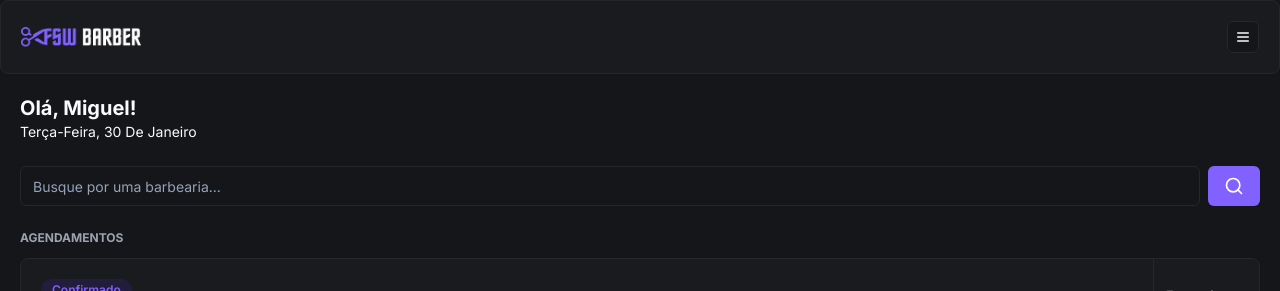
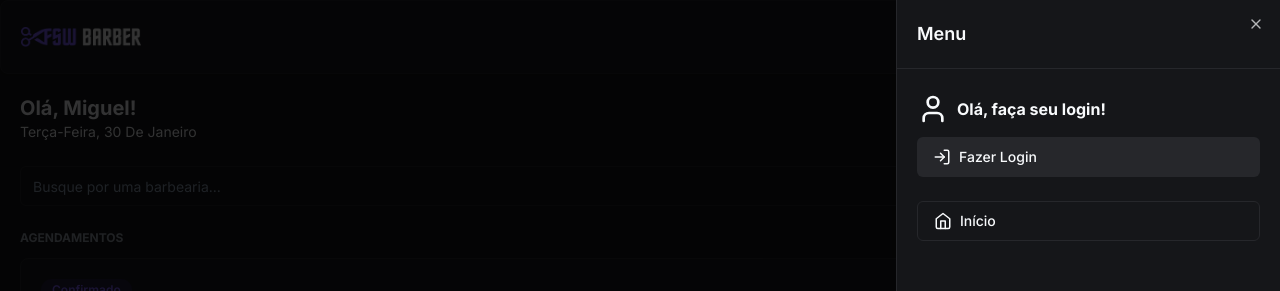
Before and after one commit to RaunyGL/FSW-Barber, a Next.js app: page / in a window 1280 px wide. Both pictures are taken after a click on the button 1243 px from the left and 37 px from the top of the page. Shown: the top 291 px of the page. Built offline with nearby package versions, Linux system fonts and the light colour scheme; no server answers; the database is empty.

Commit message:
feat: add sign in and sign out

```diff
--- a/app/_components/header.tsx
+++ b/app/_components/header.tsx
@@ -3,17 +3,99 @@
 import Image from "next/image";
 import { Card, CardContent } from "./ui/card";
 import { Button } from "./ui/button";
-import { MenuIcon } from "lucide-react";
-
+import {
+  Calendar,
+  CalendarIcon,
+  HomeIcon,
+  LogInIcon,
+  LogOutIcon,
+  MenuIcon,
+  UserIcon,
+} from "lucide-react";
+import {
+  Sheet,
+  SheetContent,
+  SheetHeader,
+  SheetTitle,
+  SheetTrigger,
+} from "./ui/sheet";
+import { signIn, signOut, useSession } from "next-auth/react";
+import { Avatar, AvatarImage } from "./ui/avatar";
+import Link from "next/link";
 
 const Header = () => {
+  const { data, status } = useSession();
+
+  const handleLogoutClick = () => signOut();
+
+  const handleLoginClick = () => signIn("google");
+
   return (
     <Card>
       <CardContent className="p-5 justify-between items-center flex flex-row">
         <Image src="/logo.png" alt="FSW Barber" height={18} width={120} />
-        <Button variant="outline" size="icon" className="h-8 w-8">
-          <MenuIcon size={16}/>
-          </Button>
+        <Sheet>
+          <SheetTrigger asChild>
+            <Button variant="outline" size="icon" className="h-8 w-8">
+              <MenuIcon size={16} />
+            </Button>
+          </SheetTrigger>
+
+          <SheetContent className="p-0">
+            <SheetHeader className="text-left border-b border-solid border-secondary p-5">
+              <SheetTitle>Menu</SheetTitle>
+            </SheetHeader>
+
+            {data?.user ? (
+              <div className="flex justify-between px-5 py-6 items-center">
+                <div className="flex items-center gap-3">
+                  <Avatar>
+                    <AvatarImage src={data.user?.image ?? ""} />
+                  </Avatar>
+
+                  <h2 className="font-bold">{data.user.name}</h2>
+                </div>
+
+                <Button variant="secondary" size="icon">
+                  <LogOutIcon onClick={handleLogoutClick} />
+                </Button>
+              </div>
+            ) : (
+              <div className=" flex flex-col px-5 py-6 gap-3">
+                <div className="flex items-center gap-2">
+                  <UserIcon size={32} />
+                  <h2 className="font-bold">Olá, faça seu login!</h2>
+                </div>
+                <Button
+                  variant="secondary"
+                  className="w-full justify-start"
+                  onClick={handleLoginClick}
+                >
+                  <LogInIcon className="mr-2" size={18} />
+                  Fazer Login
+                </Button>
+              </div>
+            )}
+
+            <div className="flex flex-col gap-3 px-5">
+              <Button variant="outline" className="justify-start" asChild>
+                <Link href="/">
+                  <HomeIcon size={18} className="mr-2" />
+                  Início
+                </Link>
+              </Button>
+
+              {data?.user && (
+                <Button variant="outline" className="justify-start" asChild>
+                  <Link href="/bookings">
+                    <CalendarIcon size={18} className="mr-2" />
+                    Agendamentos
+                  </Link>
+                </Button>
+              )}
+            </div>
+          </SheetContent>
+        </Sheet>
       </CardContent>
     </Card>
   );
--- /dev/null
+++ b/app/_components/ui/sheet.tsx
@@ -0,0 +1,140 @@
+"use client"
+
+import * as React from "react"
+import * as SheetPrimitive from "@radix-ui/react-dialog"
+import { cva, type VariantProps } from "class-variance-authority"
+import { X } from "lucide-react"
+
+import { cn } from "@/app/_lib/utils"
+
+const Sheet = SheetPrimitive.Root
+
+const SheetTrigger = SheetPrimitive.Trigger
+
+const SheetClose = SheetPrimitive.Close
+
+const SheetPortal = SheetPrimitive.Portal
+
+const SheetOverlay = React.forwardRef<
+  React.ElementRef<typeof SheetPrimitive.Overlay>,
+  React.ComponentPropsWithoutRef<typeof SheetPrimitive.Overlay>
+>(({ className, ...props }, ref) => (
+  <SheetPrimitive.Overlay
+    className={cn(
+      "fixed inset-0 z-50 bg-black/80  data-[state=open]:animate-in data-[state=closed]:animate-out data-[state=closed]:fade-out-0 data-[state=open]:fade-in-0",
+      className
+    )}
+    {...props}
+    ref={ref}
+  />
+))
+SheetOverlay.displayName = SheetPrimitive.Overlay.displayName
+
+const sheetVariants = cva(
+  "fixed z-50 gap-4 bg-background p-6 shadow-lg transition ease-in-out data-[state=open]:animate-in data-[state=closed]:animate-out data-[state=closed]:duration-300 data-[state=open]:duration-500",
+  {
+    variants: {
+      side: {
+        top: "inset-x-0 top-0 border-b data-[state=closed]:slide-out-to-top data-[state=open]:slide-in-from-top",
+        bottom:
+          "inset-x-0 bottom-0 border-t data-[state=closed]:slide-out-to-bottom data-[state=open]:slide-in-from-bottom",
+        left: "inset-y-0 left-0 h-full w-3/4 border-r data-[state=closed]:slide-out-to-left data-[state=open]:slide-in-from-left sm:max-w-sm",
+        right:
+          "inset-y-0 right-0 h-full w-3/4  border-l data-[state=closed]:slide-out-to-right data-[state=open]:slide-in-from-right sm:max-w-sm",
+      },
+    },
+    defaultVariants: {
+      side: "right",
+    },
+  }
+)
+
+interface SheetContentProps
+  extends React.ComponentPropsWithoutRef<typeof SheetPrimitive.Content>,
+    VariantProps<typeof sheetVariants> {}
+
+const SheetContent = React.forwardRef<
+  React.ElementRef<typeof SheetPrimitive.Content>,
+  SheetContentProps
+>(({ side = "right", className, children, ...props }, ref) => (
+  <SheetPortal>
+    <SheetOverlay />
+    <SheetPrimitive.Content
+      ref={ref}
+      className={cn(sheetVariants({ side }), className)}
+      {...props}
+    >
+      {children}
+      <SheetPrimitive.Close className="absolute right-4 top-4 rounded-sm opacity-70 ring-offset-background transition-opacity hover:opacity-100 focus:outline-none focus:ring-2 focus:ring-ring focus:ring-offset-2 disabled:pointer-events-none data-[state=open]:bg-secondary">
+        <X className="h-4 w-4" />
+        <span className="sr-only">Close</span>
+      </SheetPrimitive.Close>
+    </SheetPrimitive.Content>
+  </SheetPortal>
+))
+SheetContent.displayName = SheetPrimitive.Content.displayName
+
+const SheetHeader = ({
+  className,
+  ...props
+}: React.HTMLAttributes<HTMLDivElement>) => (
+  <div
+    className={cn(
+      "flex flex-col space-y-2 text-center sm:text-left",
+      className
+    )}
+    {...props}
+  />
+)
+SheetHeader.displayName = "SheetHeader"
+
+const SheetFooter = ({
+  className,
+  ...props
+}: React.HTMLAttributes<HTMLDivElement>) => (
+  <div
+    className={cn(
+      "flex flex-col-reverse sm:flex-row sm:justify-end sm:space-x-2",
+      className
+    )}
+    {...props}
+  />
+)
+SheetFooter.displayName = "SheetFooter"
+
+const SheetTitle = React.forwardRef<
+  React.ElementRef<typeof SheetPrimitive.Title>,
+  React.ComponentPropsWithoutRef<typeof SheetPrimitive.Title>
+>(({ className, ...props }, ref) => (
+  <SheetPrimitive.Title
+    ref={ref}
+    className={cn("text-lg font-semibold text-foreground", className)}
+    {...props}
+  />
+))
+SheetTitle.displayName = SheetPrimitive.Title.displayName
+
+const SheetDescription = React.forwardRef<
+  React.ElementRef<typeof SheetPrimitive.Description>,
+  React.ComponentPropsWithoutRef<typeof SheetPrimitive.Description>
+>(({ className, ...props }, ref) => (
+  <SheetPrimitive.Description
+    ref={ref}
+    className={cn("text-sm text-muted-foreground", className)}
+    {...props}
+  />
+))
+SheetDescription.displayName = SheetPrimitive.Description.displayName
+
+export {
+  Sheet,
+  SheetPortal,
+  SheetOverlay,
+  SheetTrigger,
+  SheetClose,
+  SheetContent,
+  SheetHeader,
+  SheetFooter,
+  SheetTitle,
+  SheetDescription,
+}
--- a/package.json
+++ b/package.json
@@ -15,6 +15,7 @@
     "@auth/prisma-adapter": "^1.2.0",
     "@prisma/client": "^5.9.0",
     "@radix-ui/react-avatar": "^1.0.4",
+    "@radix-ui/react-dialog": "^1.0.5",
     "@radix-ui/react-slot": "^1.0.2",
     "class-variance-authority": "^0.7.0",
     "clsx": "^2.1.0",
```
Also changed, not shown: 1 other file (tests, documents, lock files or other folders).
